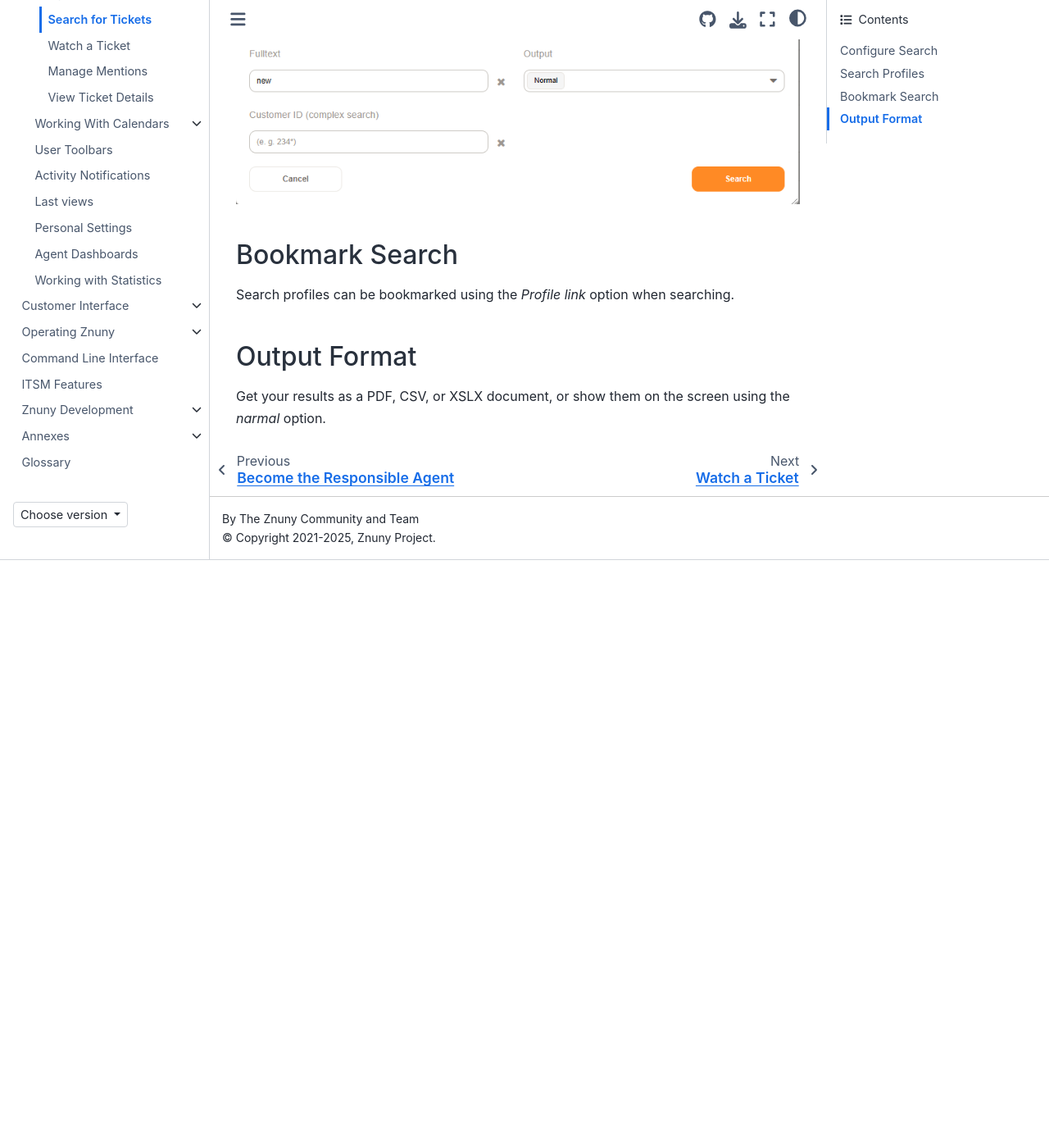
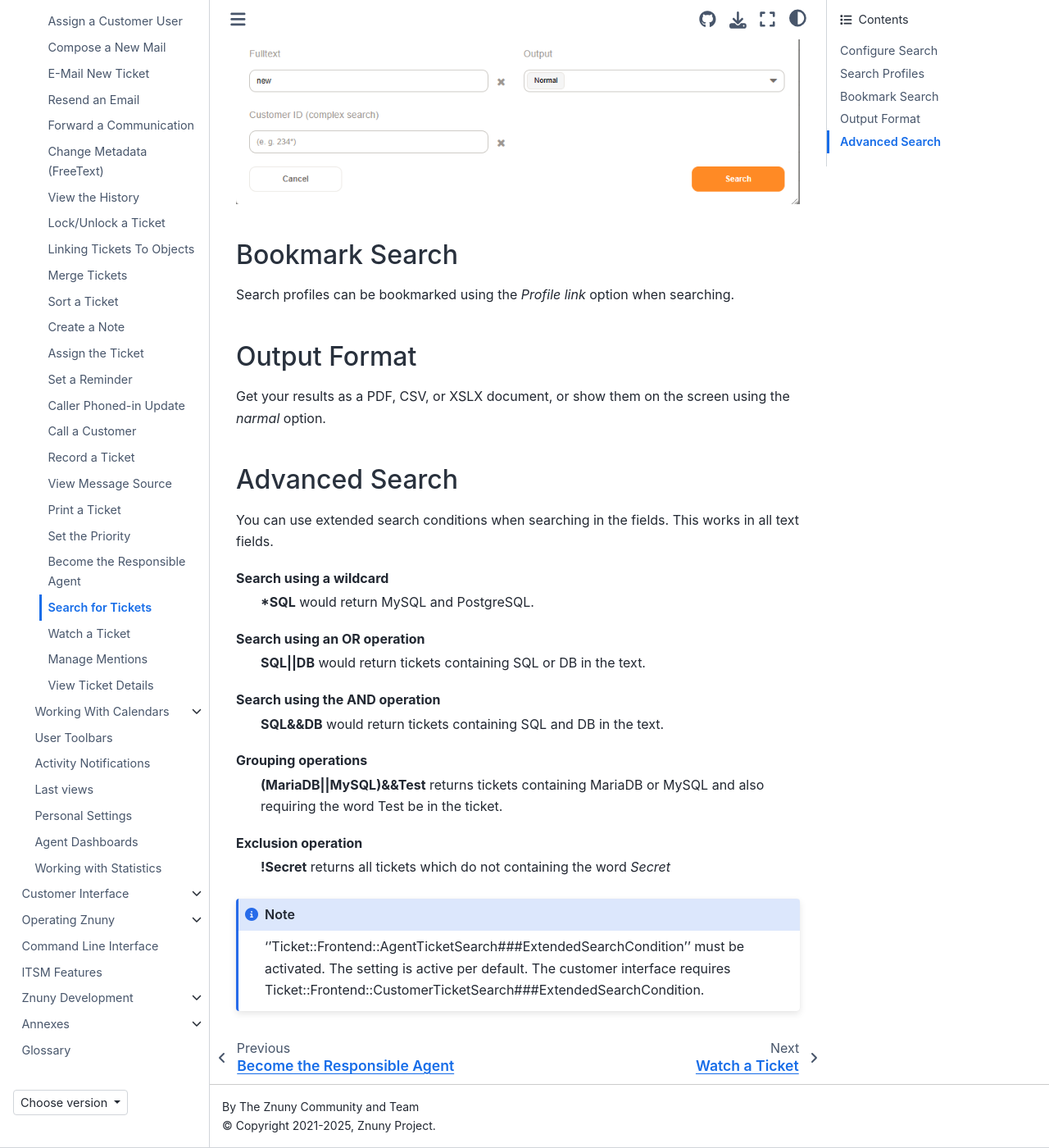
Before and after one commit to znuny/manual, a Sphinx documentation site: the page built from source/agentinterface/ticketviews/agentticketsearch/index.rst, in a window 1280 px wide and 1400 px high, scrolled down 1441 px. Shown: the whole window at 82% size. Built offline with Sphinx 7.4.7 and the Sphinx Book theme 1.1.4, drawn with Linux system fonts in a browser that asks for light colours; before the commit the page ends 2124 px from its top, so only the background shows below that.

Commit message:
Resolve "Add search operators"

```diff
--- a/source/agentinterface/ticketviews/agentticketsearch/index.rst
+++ b/source/agentinterface/ticketviews/agentticketsearch/index.rst
@@ -13,7 +13,6 @@
 ****************
 
 By default, a full-text search is performed. You may add individual attributes to the search to refine your search.
-
 
 Search Profiles
 ***************
@@ -40,3 +39,26 @@
 *************
 
 Get your results as a PDF, CSV, or XSLX document, or show them on the screen using the *narmal* option.
+
+.. _SectionNavigation agentinterface_ticketviews_agentticketsearch_advanced_search:
+
+Advanced Search
+***************
+
+You can use extended search conditions when searching in the fields. This works in all text fields.
+
+Search using a wildcard
+    **\*SQL** would return MySQL and PostgreSQL.
+Search using an OR operation
+    **SQL||DB** would return tickets containing SQL or DB in the text.
+Search using the AND operation
+    **SQL&&DB** would return tickets containing SQL and DB in the text.
+Grouping operations
+    **(MariaDB||MySQL)&&Test** returns tickets containing MariaDB or MySQL and also requiring the word Test be in the ticket.
+Exclusion operation
+    **!Secret** returns all tickets which do not containing the word *Secret*
+
+.. note::
+
+    ''Ticket::Frontend::AgentTicketSearch###ExtendedSearchCondition'' must be activated. The setting is active per default. The
+    customer interface requires Ticket::Frontend::CustomerTicketSearch###ExtendedSearchCondition.
--- a/source/agentinterface/toolbars/index.rst
+++ b/source/agentinterface/toolbars/index.rst
@@ -86,6 +86,10 @@
 
   Additional configuration can be added to limit the search to ticket of specific attributes, by the system administrator. Most any attribute of type STRING can be configured to limit the results of the search.
 
+.. seealso::
+
+  :ref:`sectionnavigation agentinterface_ticketviews_agentticketsearch_advanced_search`
+
 Customer Search
   If ``Frontend::ToolBarModule###230-CICSearchCustomerID`` is enabled, you may search for a customer, and access the customer information center directly.
 
```
